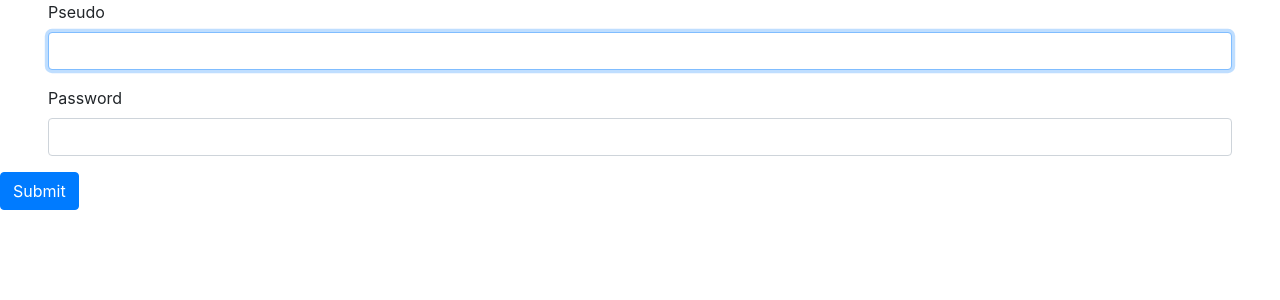
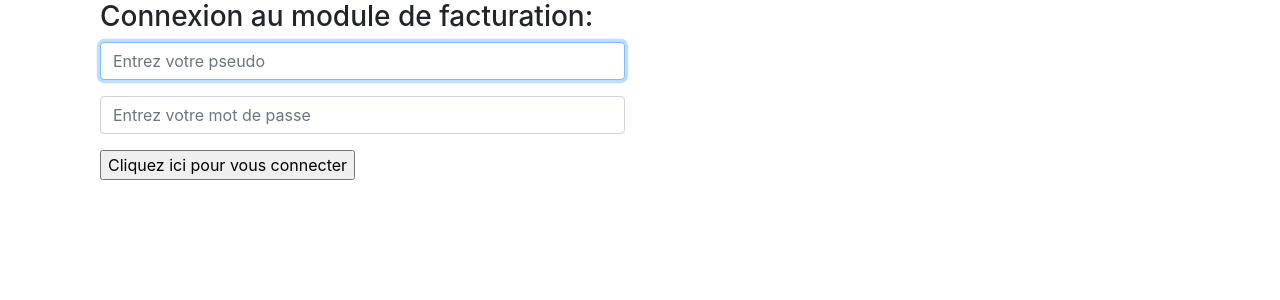
Before and after one commit to voxars/PPE2-m3, a PHP site: page /M2L-SysResSalles/suite/login.php in a window 1280 px wide. Shown: the top 300 px of the page. Run offline with PHP 8.4, Linux system fonts and the light colour scheme; some libraries are stand-ins or nearby versions.

Commit message:
mise en page

```diff
--- a/web/suite/login.php
+++ b/web/suite/login.php
@@ -22,19 +22,21 @@
    }
 ?>
 
-
 <body onLoad="document.fo.login.focus()">
-   <form name="fo" method="post" action="">
-   <div class="form-group px-md-5">
-      <label for="exampleInputEmail1">Pseudo</label>
-      <input type="text" class="form-control" name="login" id="pseudo" >
-
-   </div>
-   <div class="form-group px-md-5">
-      <label for="exampleInputPassword1">Password</label>
-      <input type="password" class="form-control" name="pass" id="exampleInputPassword1">
-   </div>
-
-   <button type="submit" name="valider" class="btn btn-primary">Submit</button>
-   </form>
+      <div class="container login-container">
+         <div class="col-md-6 login-form-2">
+            <h3>Connexion au module de facturation:</h3>
+            <form name="fo" method="post" action="">
+               <div class="form-group">
+                     <input type="text" class="form-control" placeholder="Entrez votre pseudo" value="" name="login" id="pseudo" />
+               </div>
+               <div class="form-group">
+                     <input type="password" class="form-control" placeholder="Entrez votre mot de passe" value="" name="pass" id="exampleInputPassword1"/>
+               </div>
+               <div class="form-group">
+                     <input type="submit" class="btnSubmit" value="Cliquez ici pour vous connecter" name="valider" />
+               </div>
+            </form>
+         </div>
+      </div>
 </body>
--- a/web/suite/top.php
+++ b/web/suite/top.php
@@ -16,3 +16,7 @@
     <script src="https://code.jquery.com/jquery-3.4.1.slim.min.js" integrity="sha384-J6qa4849blE2+poT4WnyKhv5vZF5SrPo0iEjwBvKU7imGFAV0wwj1yYfoRSJoZ+n" crossorigin="anonymous"></script>
     <script src="https://cdn.jsdelivr.net/npm/popper.js@1.16.0/dist/umd/popper.min.js" integrity="sha384-Q6E9RHvbIyZFJoft+2mJbHaEWldlvI9IOYy5n3zV9zzTtmI3UksdQRVvoxMfooAo" crossorigin="anonymous"></script>
     <script src="https://stackpath.bootstrapcdn.com/bootstrap/4.4.1/js/bootstrap.min.js" integrity="sha384-wfSDF2E50Y2D1uUdj0O3uMBJnjuUD4Ih7YwaYd1iqfktj0Uod8GCExl3Og8ifwB6" crossorigin="anonymous"></script>
+
+    <link href="//maxcdn.bootstrapcdn.com/bootstrap/4.1.1/css/bootstrap.min.css" rel="stylesheet" id="bootstrap-css">
+    <script src="//maxcdn.bootstrapcdn.com/bootstrap/4.1.1/js/bootstrap.min.js"></script>
+    <script src="//cdnjs.cloudflare.com/ajax/libs/jquery/3.2.1/jquery.min.js"></script>
```
Also changed, not shown: web/suite/style.css (+8 -0 lines).
